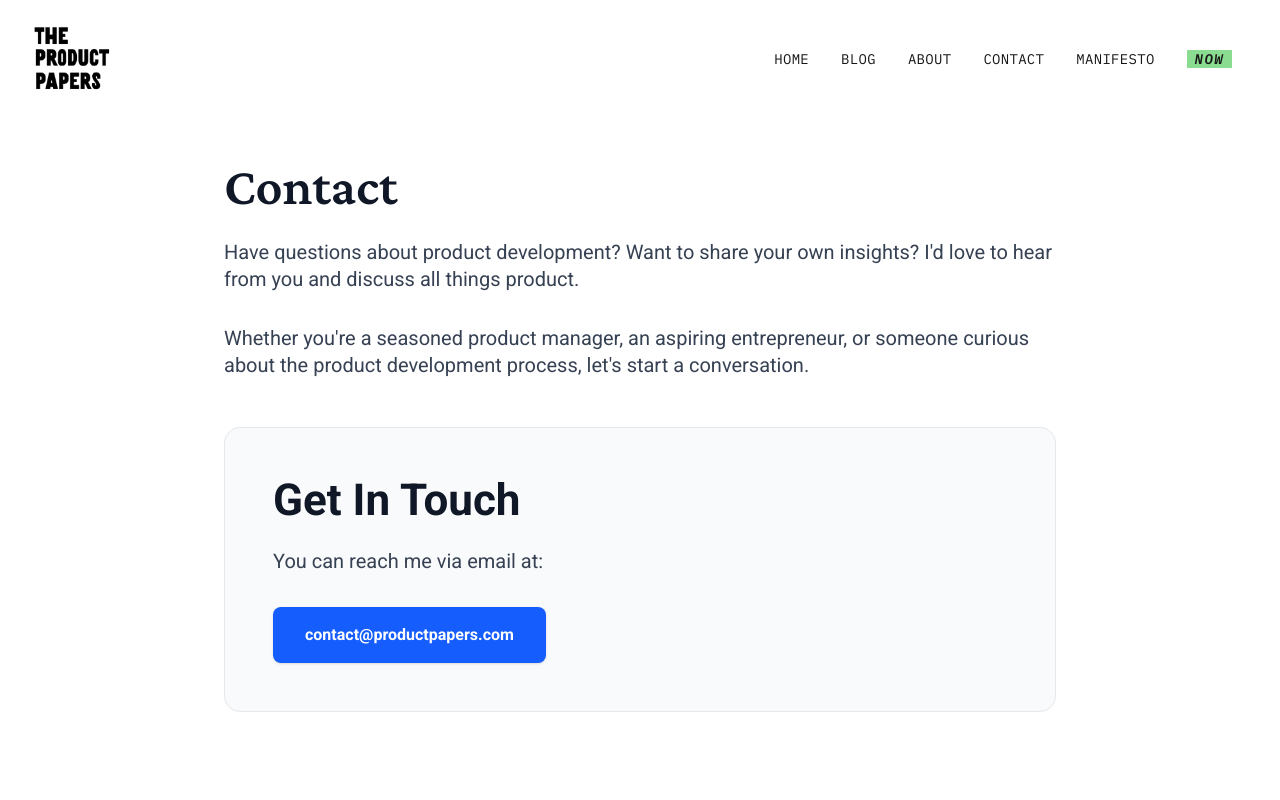
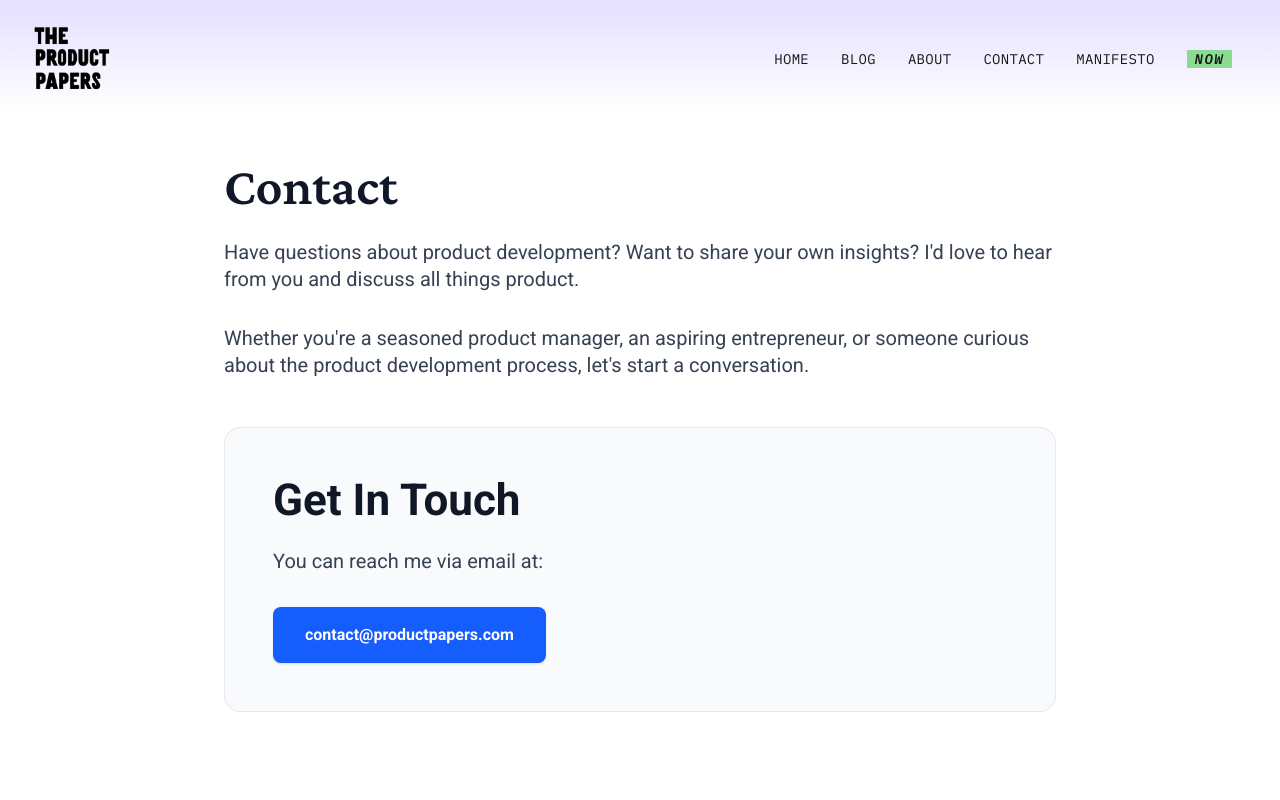
Before and after one commit to opp-dev/tpp-website, a Next.js app: page /contact in a window 1280 px wide. Shown: the top 800 px of the page. Built offline with nearby package versions, Linux system fonts and the light colour scheme; no server answers.

Commit message:
nav from arrays

```diff
--- a/src/components/Header.tsx
+++ b/src/components/Header.tsx
@@ -1,26 +1,50 @@
 import Link from "next/link";
 import Image from "next/image";
+
+interface NavLink {
+  href: string;
+  label: string;
+  className?: string;
+  style?: React.CSSProperties;
+}
+
+const navLinks: NavLink[] = [
+  { href: "/", label: "Home" },
+  { href: "/blog", label: "Blog" },
+  { href: "/about", label: "About" },
+  { href: "/contact", label: "Contact" },
+  { href: "/manifesto", label: "Manifesto" },
+  {
+    href: "/now",
+    label: "Now",
+    className: "link-mono italic px-2 py-.5 hover:underline hover:underline-offset-4 transition-all duration-200",
+    style: { backgroundColor: '#8ADD90', fontWeight: 600, letterSpacing: '0.1em' }
+  },
+];
 
 export default function Header() {
   return (
     <header className="sticky top-0 z-50 pt-6 pb-4 pl-8 pr-12 flex items-center justify-between">
       {/* Strong blur at top */}
-      <div className="absolute inset-0 bg-white/30 backdrop-blur-[10px] -z-10"
+      <div className="absolute inset-0 backdrop-blur-[10px] -z-10"
            style={{
+             backgroundColor: 'rgba(166, 142, 253, 0.25)',
              maskImage: 'linear-gradient(to bottom, black 0%, transparent 100%)',
              WebkitMaskImage: 'linear-gradient(to bottom, black 0%, transparent 100%)'
            }}
       />
       {/* Medium blur in middle */}
-      <div className="absolute inset-0 bg-white/5 backdrop-blur-[4px] -z-10"
+      <div className="absolute inset-0 backdrop-blur-[4px] -z-10"
            style={{
+             backgroundColor: 'rgba(178, 157, 252, 0.05)',
              maskImage: 'linear-gradient(to bottom, transparent 0%, black 20%, transparent 100%)',
              WebkitMaskImage: 'linear-gradient(to bottom, transparent 0%, black 20%, transparent 100%)'
            }}
       />
       {/* Light blur at bottom */}
-      <div className="absolute inset-0 bg-white/0 backdrop-blur-[1px] -z-10"
+      <div className="absolute inset-0 backdrop-blur-[1px] -z-10"
            style={{
+             backgroundColor: 'rgba(178, 157, 252, 0)',
              maskImage: 'linear-gradient(to bottom, transparent 0%, black 100%)',
              WebkitMaskImage: 'linear-gradient(to bottom, transparent 0%, black 100%)'
            }}
@@ -37,55 +61,17 @@ export default function Header() {
       </Link>
       <nav>
         <ul className="flex space-x-8">
-          <li>
-            <Link
-              href="/"
-              className="font-mono link-mono hover:underline hover:underline-offset-4 transition-all duration-200"
-            >
-              Home
-            </Link>
-          </li>
-          <li>
-            <Link
-              href="/blog"
-              className="link-mono hover:underline hover:underline-offset-4 transition-all duration-200"
-            >
-              Blog
-            </Link>
-          </li>
-          <li>
-            <Link
-              href="/about"
-              className="link-mono hover:underline hover:underline-offset-4 transition-all duration-200"
-            >
-              About
-            </Link>
-          </li>
-          <li>
-            <Link
-              href="/contact"
-              className="link-mono hover:underline hover:underline-offset-4 transition-all duration-200"
-            >
-              Contact
-            </Link>
-          </li>
-          <li>
-            <Link
-              href="/manifesto"
-              className="link-mono hover:underline hover:underline-offset-4 transition-all duration-200"
-            >
-              Manifesto
-            </Link>
-          </li>
-          <li>
-            <Link
-              href="/now"
-              className="link-mono italic px-2 py-.5 hover:underline hover:underline-offset-4 transition-all duration-200"
-              style={{ backgroundColor: '#8ADD90', fontWeight: 600, letterSpacing: '0.1em' }}
-            >
-              Now
-            </Link>
-          </li>
+          {navLinks.map((link) => (
+            <li key={link.href}>
+              <Link
+                href={link.href}
+                className={link.className || "link-mono hover:underline hover:underline-offset-4 transition-all duration-200"}
+                style={link.style}
+              >
+                {link.label}
+              </Link>
+            </li>
+          ))}
         </ul>
       </nav>
     </header>
```
